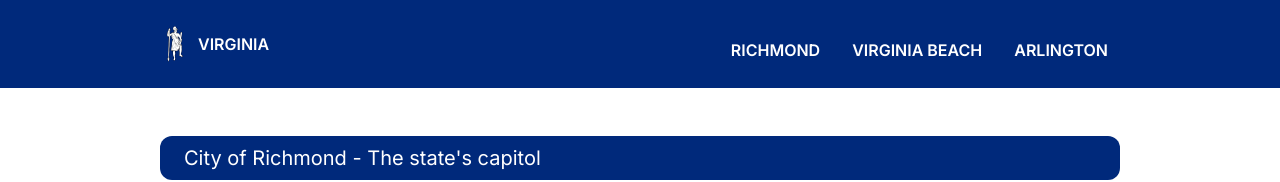
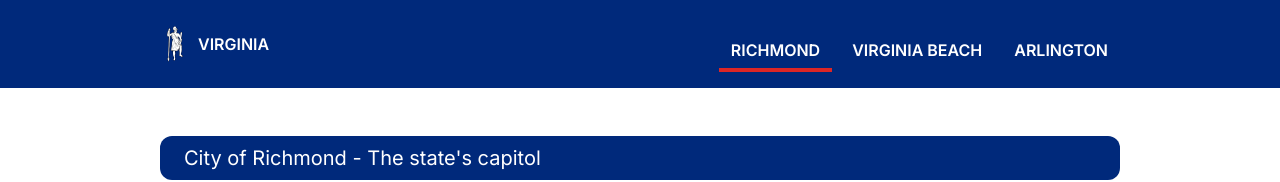
Before and after one commit to MauriceWebb/ucm1-state-website, a Next.js app: page /city/richmond in a window 1280 px wide. Shown: the top 182 px of the page. Built offline with nearby package versions, Linux system fonts and the light colour scheme.

Commit message:
Update link styles

```diff
--- a/src/app/layout.tsx
+++ b/src/app/layout.tsx
@@ -56,7 +56,12 @@
         <header className="bg-[#00297b] min-h-[60px] py-6 text-white px-3 lg:px-0">
           <ul className="container max-w-[960px] flex flex-col sm:flex-row sm:flex-wrap justify-between sm:items-center h-full sm:mx-auto space-y-3">
             <li>
-              <Link href={"/"} className="flex items-center font-semibold">
+              <Link
+                href={"/"}
+                className={`flex items-center font-semibold ${
+                  p !== "/" && "hover:text-red-600"
+                }`}
+              >
                 <VaFlagVirtusIcon height={40} width={30} />
                 <span className="ml-2">VIRGINIA</span>
               </Link>
@@ -64,16 +69,24 @@
             <li>
               <nav>
                 <ul className="flex flex-col sm:flex-row flex-wrap justify-between sm:space-x-2">
-                  {cityLinks.map((city, k) => (
+                  {cityLinks.map((city, k) => {
+                    const isActive = p
+                      .toLowerCase()
+                      .endsWith(city.label.toLowerCase().replace(/\s+/g, "-"));
+
+                    return (
                       <li key={k}>
                         <Link
                           href={city.href}
-                        className="uppercase px-3 py-2 font-semibold"
+                          className={`uppercase px-3 py-2 font-semibold ${
+                            isActive ? "border-b-4 border-red-600" : ""
+                          } ${!isActive && "hover:text-red-600"}`}
                         >
                           {city.label}
                         </Link>
                       </li>
-                  ))}
+                    );
+                  })}
                 </ul>
               </nav>
             </li>
@@ -85,7 +98,9 @@
             <li>
               <Link
                 href={"/"}
-                className="flex items-center w-fit font-semibold"
+                className={`flex items-center font-semibold ${
+                  p !== "/" && "hover:text-red-600"
+                }`}
               >
                 <VaFlagVirtusIcon height={40} width={30} />
                 <span className="ml-2">VIRGINIA</span>
@@ -96,16 +111,24 @@
                 <ul className="container max-w-[960px] flex flex-col sm:flex-row sm:flex-wrap justify-between sm:items-center h-full sm:mx-auto space-y-3">
                   <li>
                   <ul className="flex flex-col sm:flex-row flex-wrap justify-between sm:space-x-2">
-                      {cityLinks.map((city, k) => (
+                  {cityLinks.map((city, k) => {
+                    const isActive = p
+                      .toLowerCase()
+                      .endsWith(city.label.toLowerCase().replace(/\s+/g, "-"));
+
+                    return (
                       <li key={k}>
                         <Link
                           href={city.href}
-                            className="uppercase px-3 py-2 font-semibold"
+                          className={`uppercase px-3 py-2 font-semibold ${
+                            isActive ? "border-b-4 border-red-600" : ""
+                          } ${!isActive && "hover:text-red-600"}`}
                         >
                           {city.label}
                         </Link>
                       </li>
-                      ))}
+                    );
+                  })}
                 </ul>
                   </li>
                 </ul>
```
Lines whose indentation alone changed are shown as unchanged.
